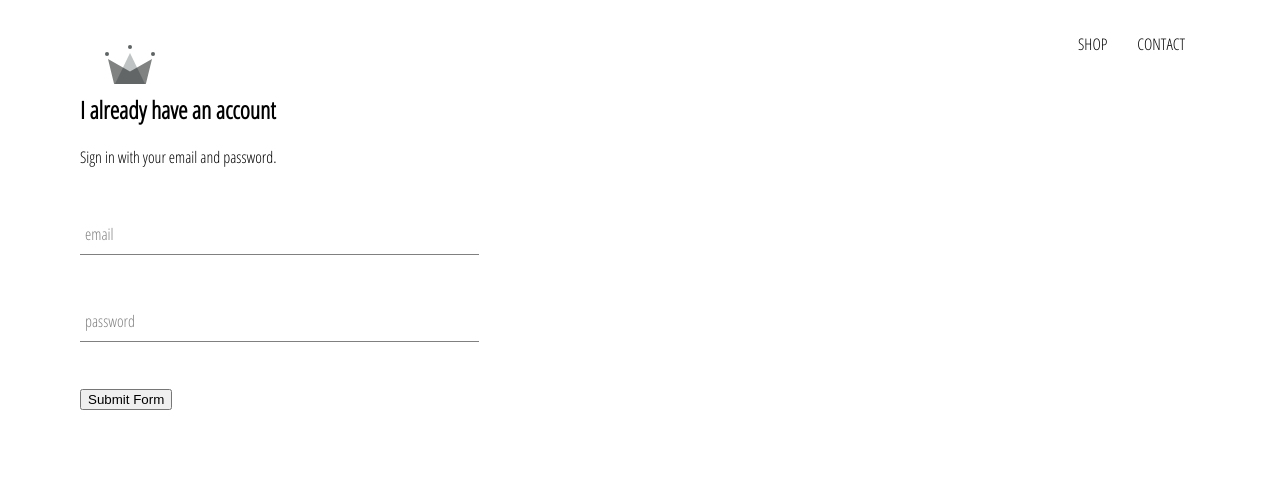
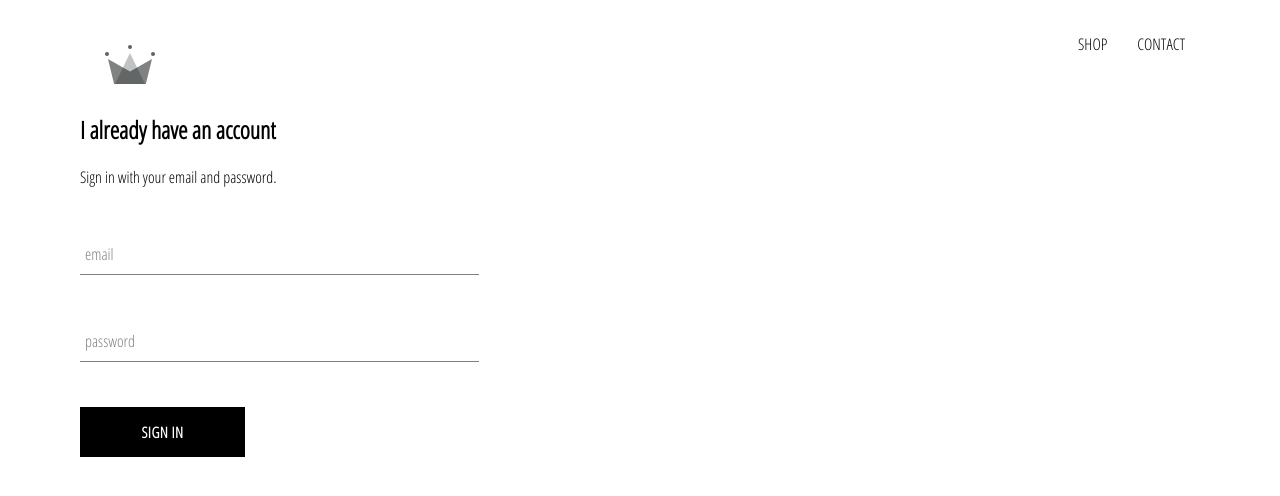
Before and after one commit to djbowers/crwn-clothing, a React (Create React App) app: page /signin in a window 1280 px wide. Shown: the top 496 px of the page. Built offline with nearby package versions, Linux system fonts and the light colour scheme.

Commit message:
add custom-button component to signin

```diff
--- /dev/null
+++ b/src/components/custom-button/custom-button.component.jsx
@@ -0,0 +1,11 @@
+import React from 'react';
+
+import './custom-button.styles.scss';
+
+const CustomButton = ({ children, ...otherProps }) => (
+  <button className="custom-button" {...otherProps}>
+    {children}
+  </button>
+);
+
+export default CustomButton;
--- /dev/null
+++ b/src/components/custom-button/custom-button.styles.scss
@@ -0,0 +1,22 @@
+.custom-button {
+  min-width: 165px;
+  width: auto;
+  height: 50px;
+  letter-spacing: 0.5px;
+  line-height: 50px;
+  padding: 0 35px 0 35px;
+  font-size: 15px;
+  background-color: black;
+  color: white;
+  text-transform: uppercase;
+  font-family: 'Open Sans Condensed';
+  font-weight: bolder;
+  border: none;
+  cursor: pointer;
+
+  &:hover {
+    background-color: white;
+    color: black;
+    border: 1px solid black;
+  }
+}
--- a/src/components/sign-in/sign-in.component.jsx
+++ b/src/components/sign-in/sign-in.component.jsx
@@ -3,6 +3,7 @@
 import './sign-in.styles.scss';
 
 import FormInput from './../form-input/form-input.component';
+import CustomButton from './../custom-button/custom-button.component';
 
 class SignIn extends Component {
   constructor(props) {
@@ -49,7 +50,7 @@
             label="password"
             required
           />
-          <input type="submit" value="Submit Form" />
+          <CustomButton type="submit">SIGN IN</CustomButton>
         </form>
       </div>
     );
--- a/src/components/sign-in/sign-in.styles.scss
+++ b/src/components/sign-in/sign-in.styles.scss
@@ -1,3 +1,5 @@
 .sign-in {
   width: 30vw;
+  display: flex;
+  flex-direction: column;
 }
```
